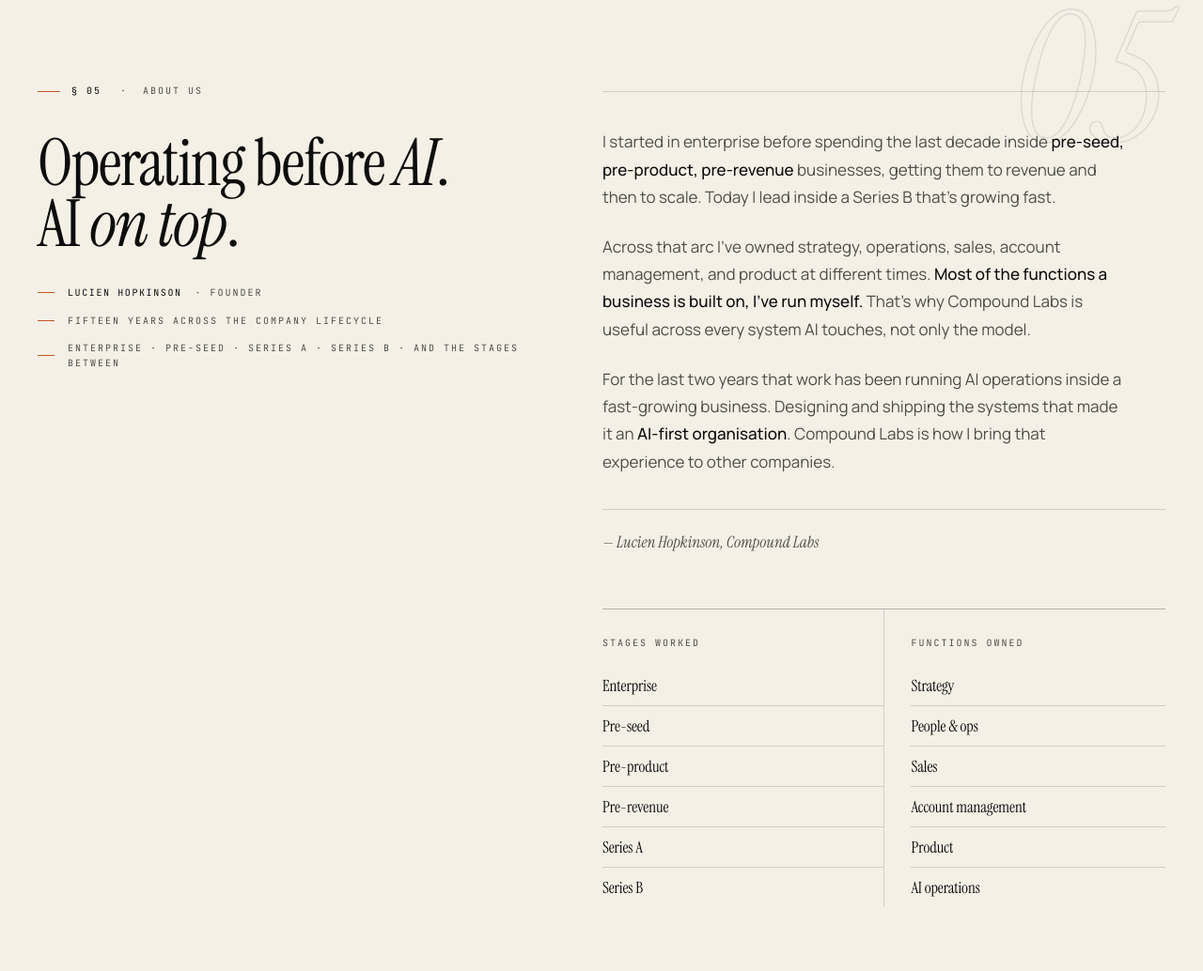
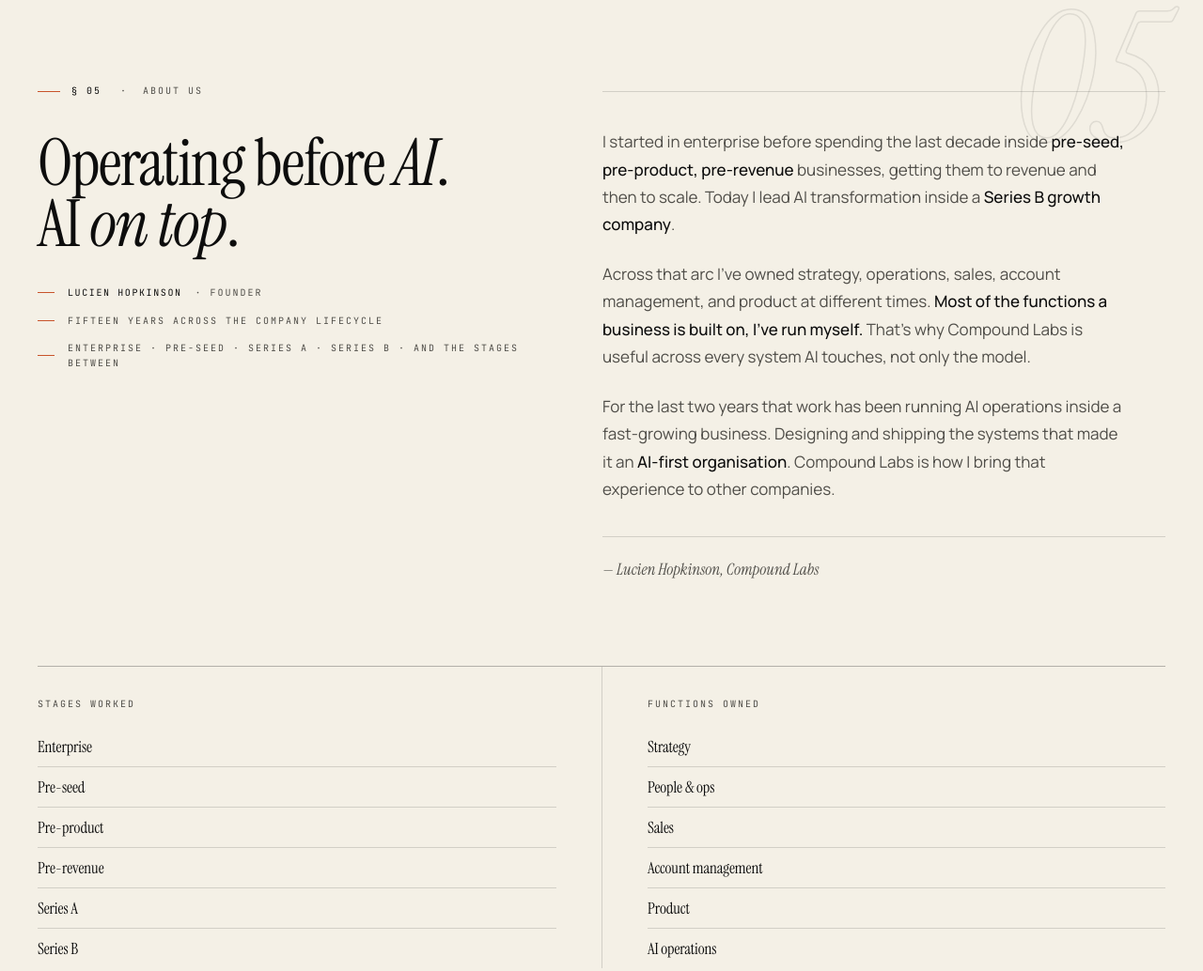
Before and after one commit to Lhop1990/compound-labs, a plain HTML site: page index.html in a window 1280 px wide. Shown: the part 5020-6054 px from the top of the page at 94% size. Drawn offline with Linux system fonts and the light colour scheme.

Commit message:
Studio polish: bio now reads 'Today I lead AI transformation inside a Series B growth company'; drop the type-colophon stamps (Set in Instrument Serif & Manrope / MMXXVI / v2.0) from both footers — bottom line is now © / Remote, worldwide / compoundlabs.studio; move Stages worked + Functions owned out of the right column to a full-width two-column grid under the studio section (kills the dead half-page of whitespace beside it).

```diff
--- a/index.html
+++ b/index.html
@@ -318,10 +318,11 @@
 
   .studio-creds{
     display:grid;grid-template-columns:1fr 1fr;gap:0;
-    margin-top:56px;border-top:1px solid var(--rule-strong);
+    margin-top:88px;border-top:1px solid var(--rule-strong);
   }
-  .creds-block{padding:28px 0 0;position:relative}
-  .creds-block:nth-child(2){padding-left:28px;border-left:1px solid var(--rule)}
+  .creds-block{padding:32px 0 0;position:relative}
+  .creds-block:nth-child(2){padding-left:48px;border-left:1px solid var(--rule)}
+  .creds-block:nth-child(1){padding-right:48px}
   .creds-h{font-family:var(--mono);font-size:10px;letter-spacing:.2em;text-transform:uppercase;color:var(--ink-soft);margin-bottom:16px}
   .creds-list{list-style:none}
   .creds-list li{
@@ -695,12 +696,14 @@
       </div>
       <div class="rv d1">
         <div class="studio-body">
-          <p>I started in enterprise before spending the last decade inside <strong>pre-seed, pre-product, pre-revenue</strong> businesses, getting them to revenue and then to scale. Today I lead inside a Series B that's growing fast.</p>
+          <p>I started in enterprise before spending the last decade inside <strong>pre-seed, pre-product, pre-revenue</strong> businesses, getting them to revenue and then to scale. Today I lead AI transformation inside a <strong>Series B growth company</strong>.</p>
           <p>Across that arc I've owned strategy, operations, sales, account management, and product at different times. <strong>Most of the functions a business is built on, I've run myself.</strong> That's why Compound Labs is useful across every system AI touches, not only the model.</p>
           <p>For the last two years that work has been running AI operations inside a fast-growing business. Designing and shipping the systems that made it an <strong>AI-first organisation</strong>. Compound Labs is how I bring that experience to other companies.</p>
           <p class="studio-signoff">— Lucien Hopkinson, Compound Labs</p>
         </div>
-        <div class="studio-creds">
+      </div>
+    </div>
+    <div class="studio-creds rv">
       <div class="creds-block">
         <div class="creds-h">Stages worked</div>
         <ul class="creds-list">
@@ -722,8 +725,6 @@
           <li>Product</li>
           <li>AI operations</li>
         </ul>
-          </div>
-        </div>
       </div>
     </div>
   </div>
@@ -785,13 +786,12 @@
 
     <div class="ft-mark">
       <span class="word">Compound<em>Labs<span class="stop">.</span></em></span>
-      <span class="yr">MMXXVI</span>
     </div>
 
     <div class="ft-bottom">
       <span>© 2026 Compound Labs Ltd.</span>
-      <span class="mid">Set in Instrument Serif &amp; Manrope</span>
-      <span>Remote · v2.0</span>
+      <span class="mid">Remote, worldwide</span>
+      <span>compoundlabs.studio</span>
     </div>
   </div>
 </footer>
```
Also changed, not shown: services.html (+2 -3 lines). Lines whose indentation alone changed are shown as unchanged.
